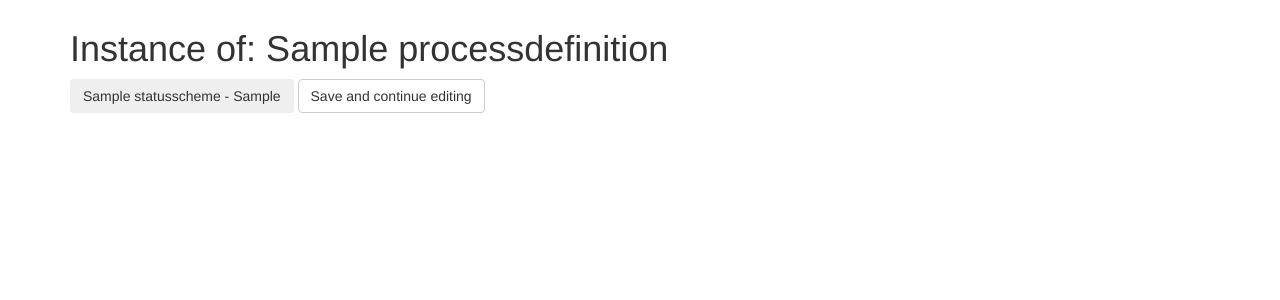
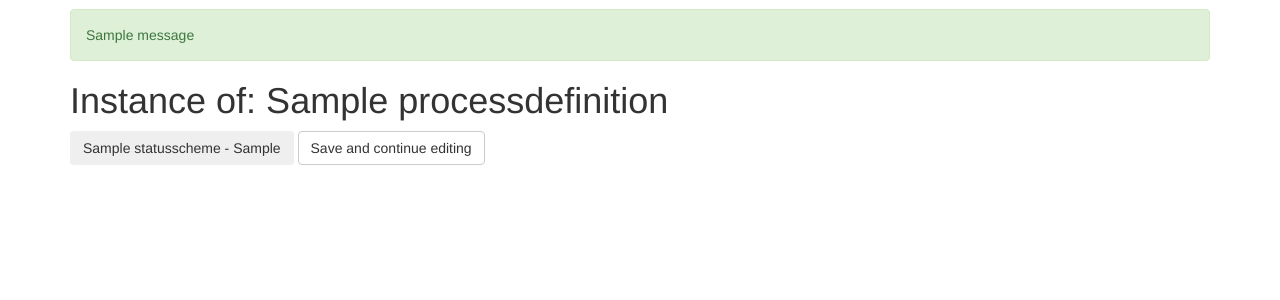
Before and after one commit to pycess/pycess, a Django app: page /1/1/ in a window 1280 px wide. Shown: the part 51-351 px from the top of the page. Run offline with Django 3.2, Linux system fonts and the light colour scheme; tables that the repository leaves empty hold one stand-in row (values such as "Sample post"); one stand-in notice (Sample message) is shown; parts of the project's set-up code (start-up, migrations or seed data) failed here and were passed over; some libraries are stand-ins or nearby versions.

Commit message:
Integrate messages to show the user when saving and status changes where successful.

```diff
--- a/process/templates/include/base.html
+++ b/process/templates/include/base.html
@@ -17,8 +17,15 @@
 	{# See: http://getbootstrap.com/css/#helper-classes-screen-readers #}
 	<a href="#content" class="sr-only sr-only-focusable">Skip to main content</a>
 	{% include "include/nav.html" %}
+	<div id="content" class="container" style="margin-top: 60px">
+		{% if messages %}
+			<div class="messages">
+			{% for message in messages %}
+				<div class="alert {% if message.tags %} alert-{{ message.tags }}{% endif %}">{{ message }}</div>
+			{% endfor %}
+			</div>
+		{% endif %}
 
-	<div id="content" class="container" style="margin-top: 60px">
 		{% block content %}{% endblock %}
 	</div>
 	<div id="js">
--- a/process/views.py
+++ b/process/views.py
@@ -1,4 +1,5 @@
 from django.shortcuts import render, get_object_or_404, redirect
+from django.contrib import messages
 from django.http import HttpResponse, Http404
 from django.template import RequestContext, loader
 from process.models import *
@@ -56,6 +57,10 @@ class ProcessInstanceView(View):
         if 'requested_transition_id' in request.POST:
             status = get_object_or_404(StatusScheme, pk=request.POST['requested_transition_id'])
             instance.transition_with_status(status)
+            # TODO: consider adding information. Who will be responsible, what time frame, perhaps even how to follow along?
+            messages.success(request, "Transitioned to status %s: %s" % (status.name, status.remark))
+        else:
+            messages.info(request, "Saved")
         instance.save()
 
         if instance.currentstep.is_editable_by_user(request.user):
```
